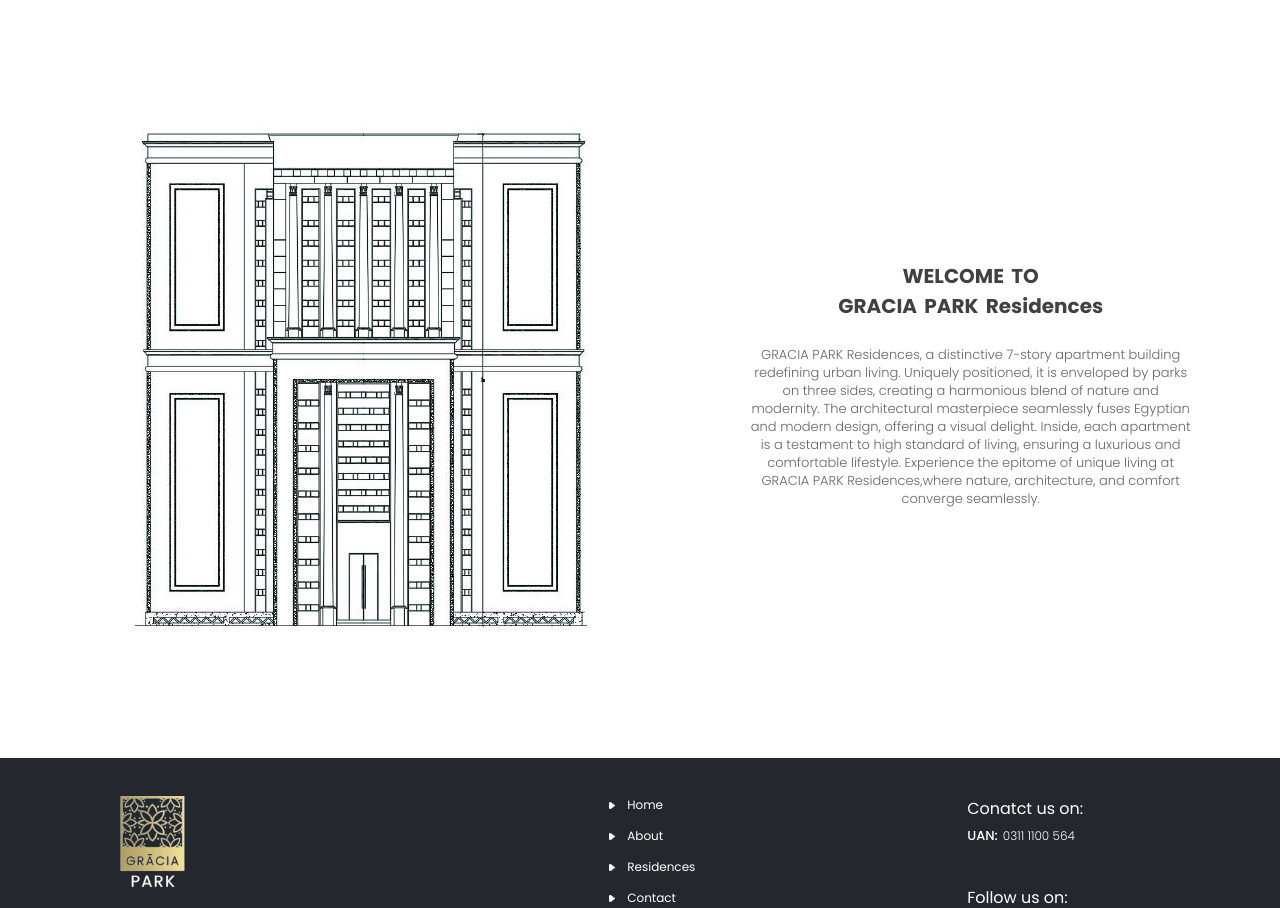
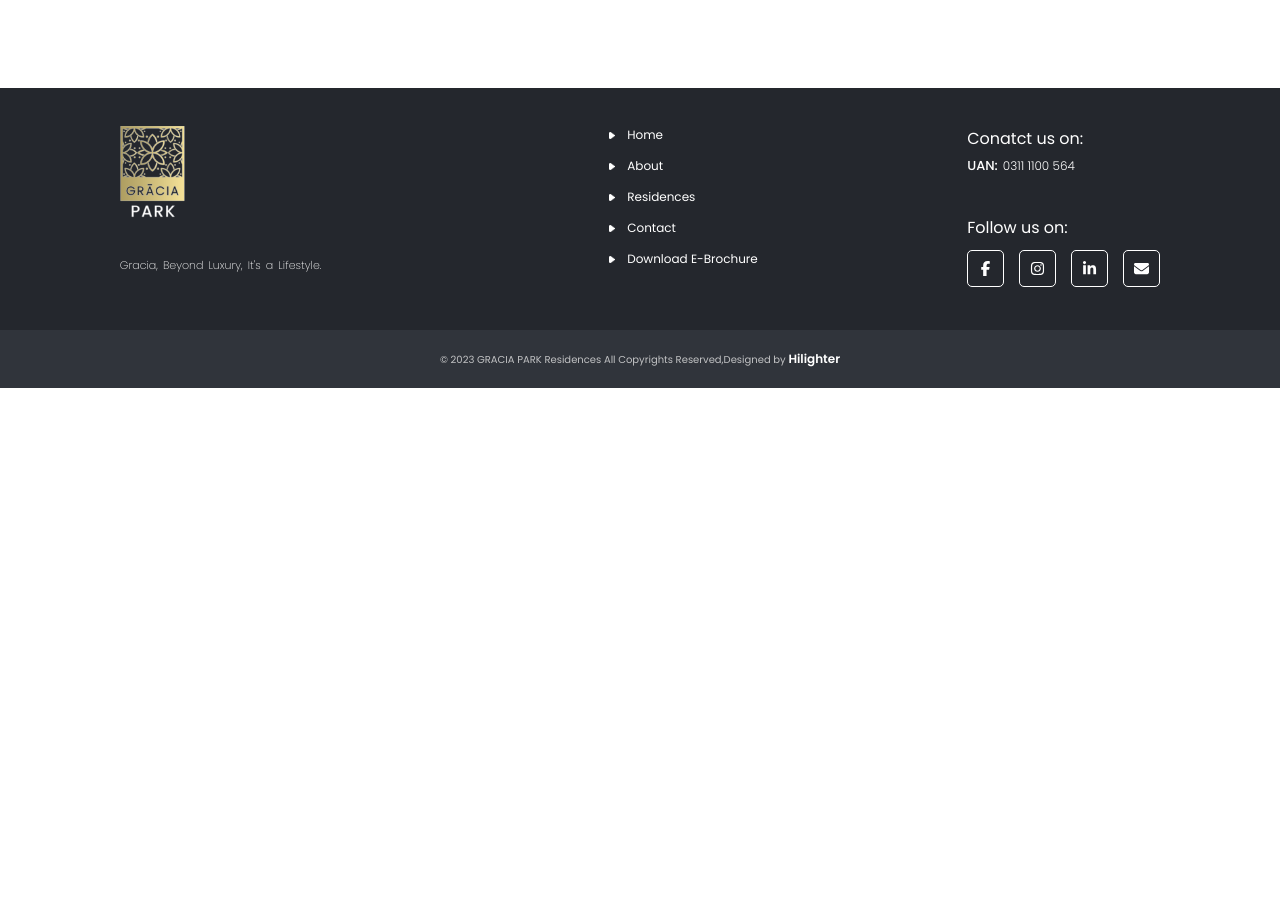
Before and after one commit to mirzaawais203/reactjs-app-realEstate, a React (Create React App) app: page /About in a window 1280 px wide. Shown: the part 2685-3593 px from the top of the page. After the commit the page ends 3073 px from the top, so only its background shows below. Built offline with nearby package versions, Linux system fonts and the light colour scheme.

Commit message:
change gracia

```diff
--- a/src/Pages/About/About.jsx
+++ b/src/Pages/About/About.jsx
@@ -4,7 +4,7 @@ import CeoMessage from "../../Components/About/CeoMessage/CeoMessage"
 // import OurArchitecture from "../../Components/About/OurArchitecture/OurArchitecture"
 import OurTeam from "../../Components/About/OurTeam/OurTeam"
 // import Location from "../../Components/About/Location/Location"
-import Parkresidency from "../../Components/About/ParkResidency/Parkresidency"
+// import Parkresidency from "../../Components/About/ParkResidency/Parkresidency"
 import Certifications from "../../Components/About/Certifications/Certifications"
 import Footer from "../../Components/Home/Footer/Footer"
 
@@ -17,7 +17,6 @@ const About = () => {
       <CeoMessage />
       <OurTeam />
       <Certifications />
-      <Parkresidency />
       <Footer />
       </div>
   )
@@ -25,5 +24,6 @@ const About = () => {
 
 export default About
 
+      // <Parkresidency />
 // <OurArchitecture />
 // <Location/>
```
